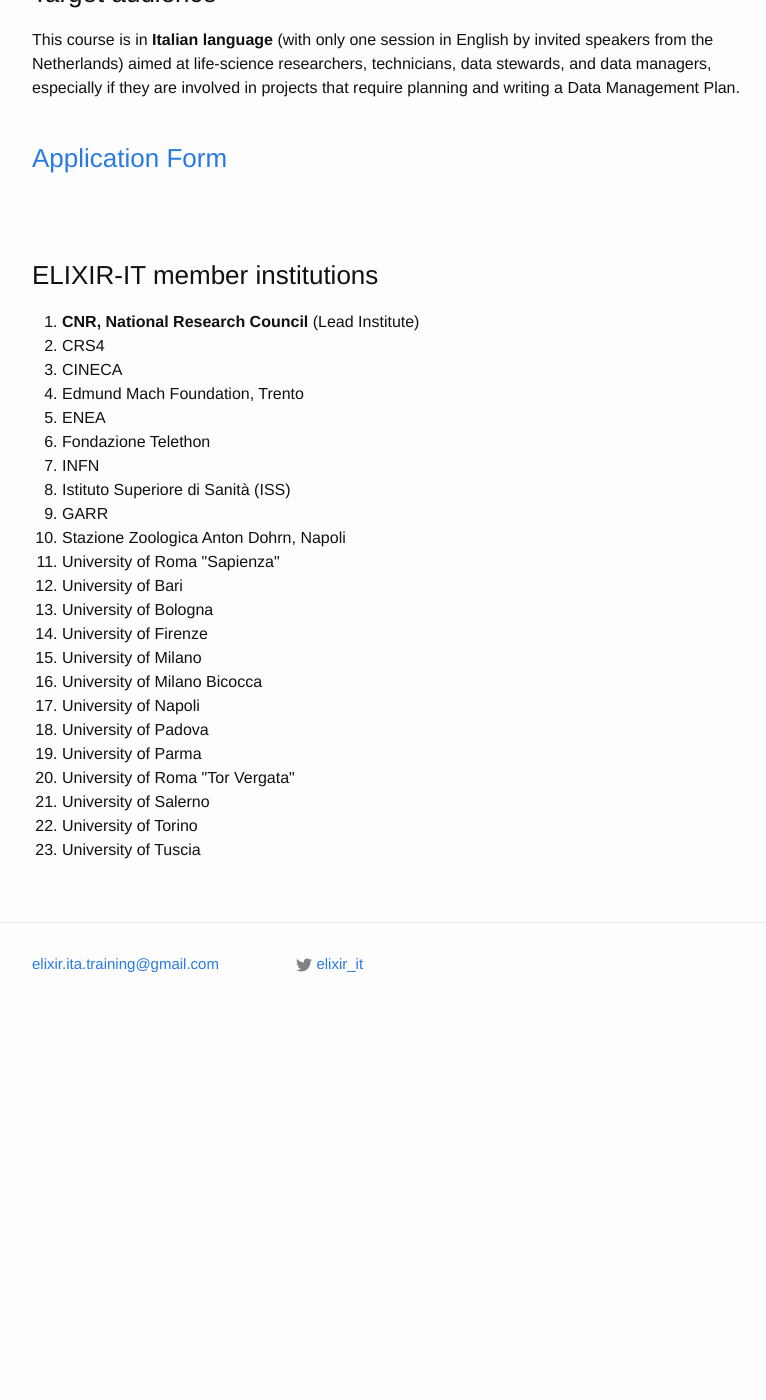
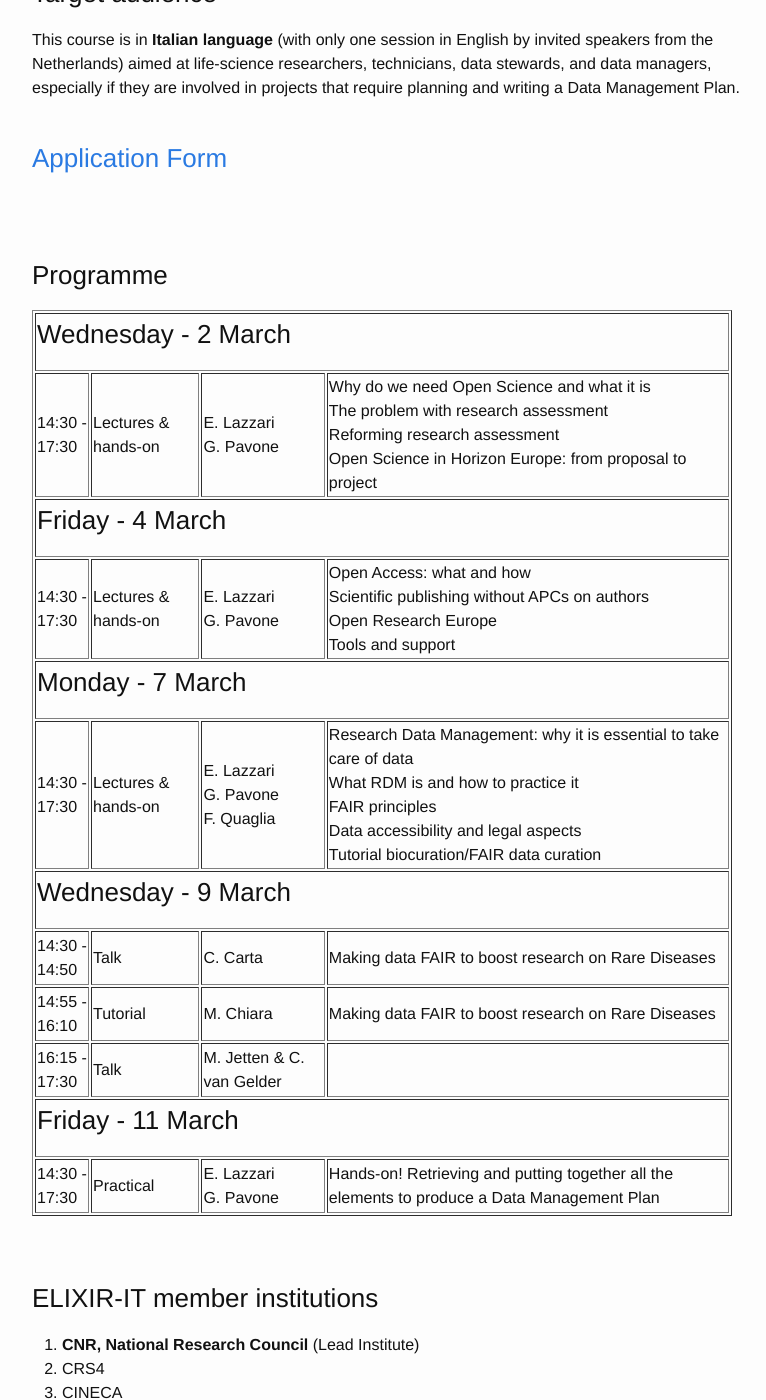
Before and after one commit to ELIXIR-IIB-training/website, a Jekyll site: the page built from _posts/2022-02-16-FAIR_Data_Stewardship-online.md, in a window 1280 px wide and 1400 px high, scrolled down 2175 px. Shown: the whole window, without its empty margins (238-1004 px from the left). Built offline with Jekyll 4.4.1, drawn with Linux system fonts in a browser that asks for light colours; before the commit the page ends 3211 px from its top, so only the background shows below that.

Commit message:
Add draft programme

```diff
--- a/_posts/2022-02-16-FAIR_Data_Stewardship-online.md
+++ b/_posts/2022-02-16-FAIR_Data_Stewardship-online.md
@@ -101,6 +101,83 @@ This course is in **Italian language** (with only one session in English by invi
 <br>
 <br>
 
+### Programme
+
+<table border="1" width="700">
+<tr>
+   <td colspan="4"><h3>Wednesday - 2 March</h3></td>
+</tr>
+<tr>
+   <td height="50" width="50">14:30 - 17:30</td>
+   <td height="50">Lectures & hands-on</td>
+   <td height="50">E. Lazzari<br>G. Pavone</td>
+   <td height="50">Why do we need Open Science and what it is<br>
+The problem with research assessment<br>
+Reforming research assessment<br>
+Open Science in Horizon Europe: from proposal to project
+</td>
+</tr>
+<tr>
+   <td colspan="4"><h3>Friday - 4 March</h3></td>
+</tr>
+<tr>
+   <td height="50" width="50">14:30 - 17:30</td>
+   <td height="50">Lectures & hands-on</td>
+   <td height="50">E. Lazzari<br>G. Pavone</td>
+   <td height="50">Open Access: what and how<br>
+Scientific publishing without APCs on authors<br>
+Open Research Europe<br>
+Tools and support
+</td>
+</tr>
+<tr>
+   <td colspan="4"><h3>Monday - 7 March</h3></td>
+</tr>
+<tr>
+   <td height="50" width="50">14:30 - 17:30</td>
+   <td height="50">Lectures & hands-on</td>
+   <td height="50">E. Lazzari<br>G. Pavone<br>F. Quaglia</td>
+   <td height="50">Research Data Management: why it is essential to take care of data<br>
+What RDM is and how to practice it <br>
+FAIR principles <br>
+Data accessibility and legal aspects <br>
+Tutorial biocuration/FAIR data curation <br>
+</td>
+</tr>
+<tr>
+   <td colspan="4"><h3>Wednesday - 9 March</h3></td>
+</tr>
+<tr>
+   <td height="50">14:30 - 14:50</td>
+   <td height="50">Talk</td>
+   <td height="50">C. Carta</td>
+   <td height="50">Making data FAIR to boost research on Rare Diseases</td>
+</tr>
+<tr>
+   <td height="50">14:55 - 16:10</td>
+   <td height="50">Tutorial</td>
+   <td height="50">M. Chiara</td>
+   <td height="50">Making data FAIR to boost research on Rare Diseases</td>
+</tr>
+<tr>
+   <td height="50">16:15 - 17:30</td>
+   <td height="50">Talk</td>
+   <td height="50">M. Jetten & C. van Gelder</td>
+   <td height="50"></td>
+</tr>
+<tr>
+   <td colspan="4"><h3>Friday - 11 March</h3></td>
+</tr>
+<tr>
+   <td height="50">14:30 - 17:30</td>
+   <td height="50">Practical</td>
+   <td height="50">E. Lazzari<br>G. Pavone</td>
+   <td height="50">Hands-on! Retrieving and putting together all the elements to produce a Data Management Plan
+	</td>
+</tr>
+</table>
+<br>
+<br>
 
 <h3>ELIXIR-IT member institutions</h3>
 <ol>
```
